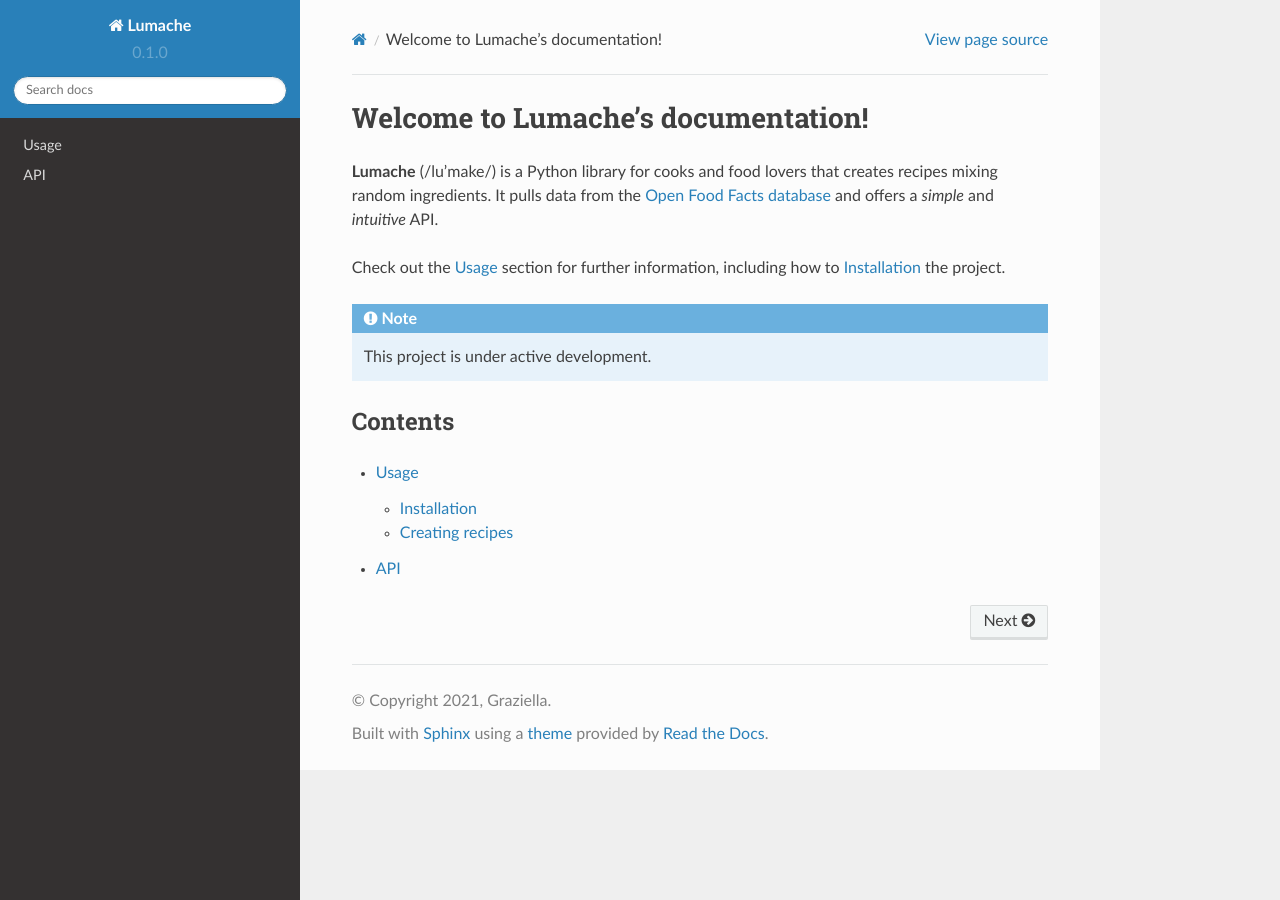
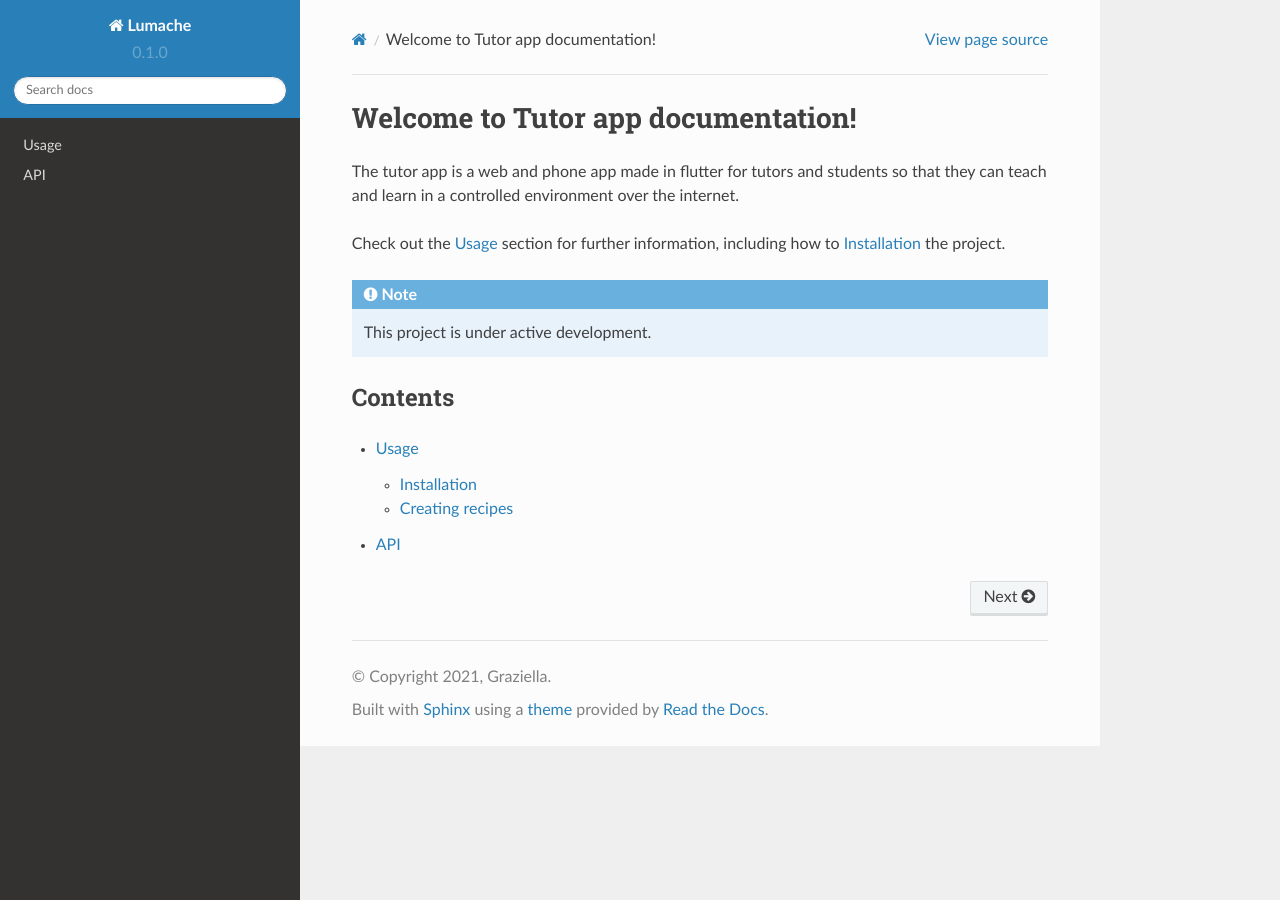
Before and after one commit to Dwengo7/readthedocs, a Sphinx documentation site: the page built from docs/source/index.rst, in a window 1280 px wide. Built offline with Sphinx 7.4.7 and the Read the Docs theme 2.0.0, drawn with Linux system fonts in a browser that asks for light colours.

Commit message:
idk random push

```diff
--- a/docs/source/index.rst
+++ b/docs/source/index.rst
@@ -1,10 +1,10 @@
-Welcome to Lumache's documentation!
+Welcome to Tutor app documentation!
 ===================================
 
-**Lumache** (/lu'make/) is a Python library for cooks and food lovers
-that creates recipes mixing random ingredients.
-It pulls data from the `Open Food Facts database <https://world.openfoodfacts.org/>`_
-and offers a *simple* and *intuitive* API.
+
+
+The tutor app is a web and phone app made in flutter for tutors and students so that
+they can teach and learn in a controlled environment over the internet.
 
 Check out the :doc:`usage` section for further information, including
 how to :ref:`installation` the project.
```
